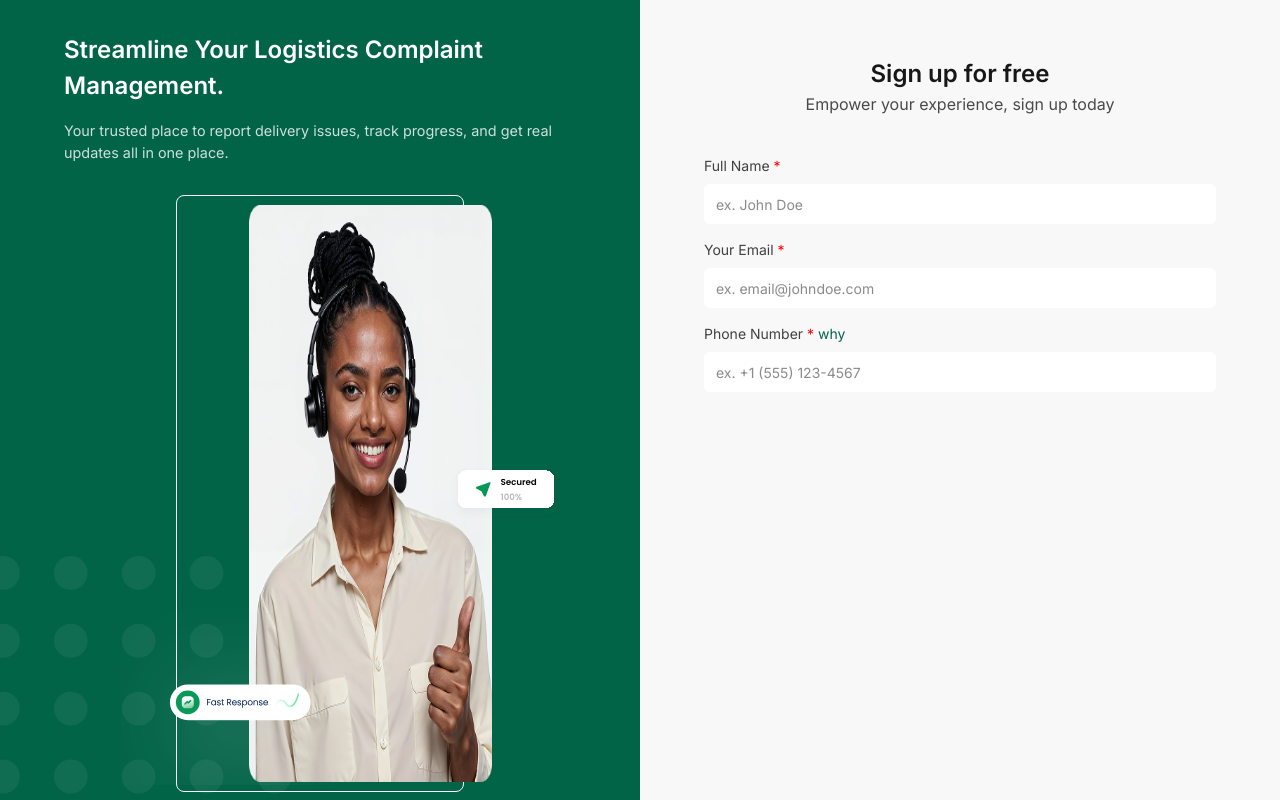
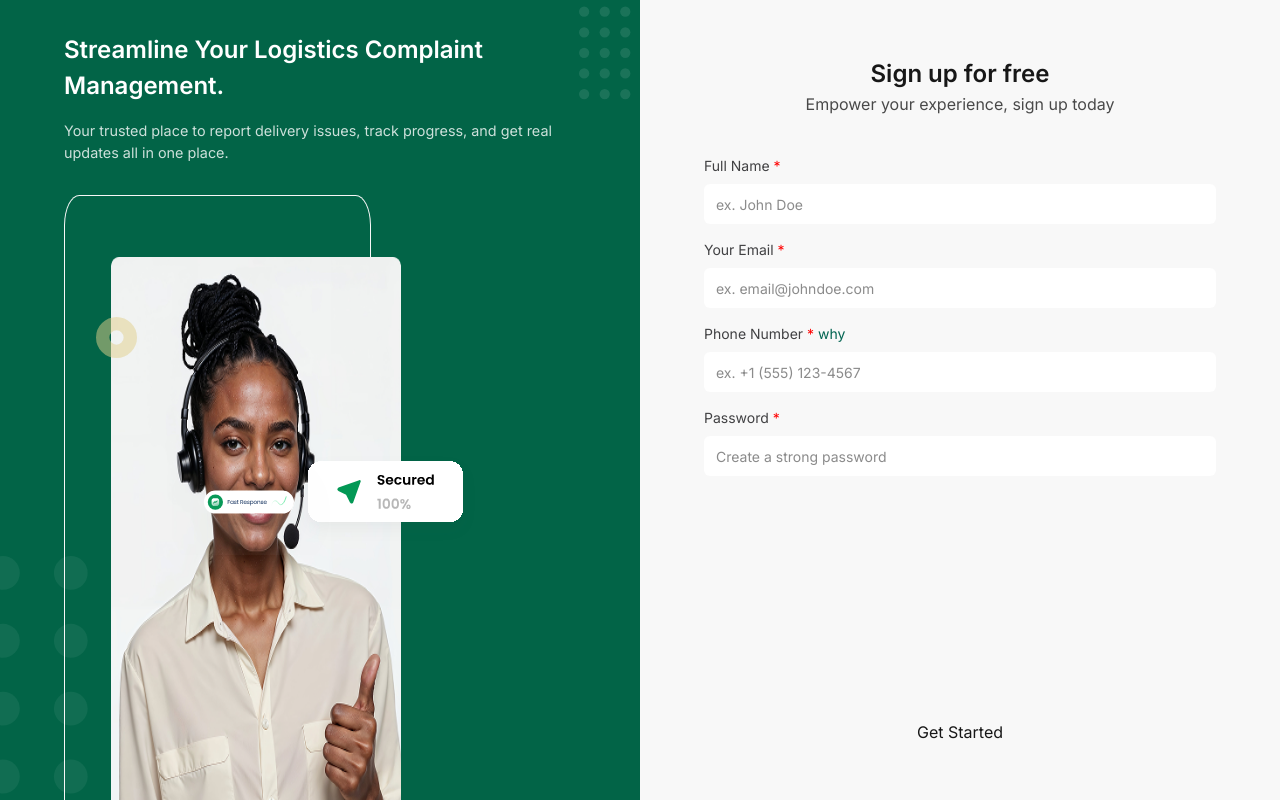
Before and after one commit to enlightened1one/cms-frontend, a Next.js app: page /register in a window 1280 px wide. Built offline with nearby package versions, Linux system fonts and the light colour scheme.

Commit message:
registration form updates

```diff
--- a/app/(auth)/layout.tsx
+++ b/app/(auth)/layout.tsx
@@ -9,8 +9,9 @@ export default function AuthLayout({
   return (
     <div className="grid min-h-screen grid-cols-1 md:grid-cols-2 w-screen">
       {/* Left Panel */}
-      <div className="hidden md:flex flex-col justify-between itece bg-primary text-white px-16 py-8 pb-2 gap-8 relative">
+      <div className="hidden md:flex flex-col justify-between itece bg-primary text-white px-16 pt-8 gap-8 relative overflow-y-hidden">
       <img src="/assets/svg/bigDots.svg" className="absolute bottom-0 left-0" alt="" />
+      <img src="/assets/svg/dots.svg" className="absolute top-0 right-0" alt="" />
         <div className="w-full">
           <h1 className="text-[1.5rem] font-semibold">
             Streamline Your Logistics Complaint Management.
@@ -21,18 +22,21 @@ export default function AuthLayout({
           </p>
         </div>
 
-        <div className="flex flex-row justify-center items-center w-full h-full px-4">
-          <div className="h-full flex flex-col justify-center items-center border border-[#f7f7f7] rounded-lg w-[60%] relative">
+        <div className="flex flex-row justify-start items-center w-full h-full">
+          <div className="h-full flex flex-col justify-center items-center border border-[#f7f7f7] border-b-0 rounded-t-[5%] lg:w-[60%] xl:w-[60%] relative">
             <Image
-              src="/assets/png/customer.png"
+              src="/assets/png/customerImg.png"
               alt="happy customer"
-              height={150}
-              width={100}
-              className="absolute -right-[10%] w-[85%] h-[97%]"
+              quality={100}
+              height={800}
+              width={800}
+              className="absolute -right-[10%] top-[10%] w-[90%] lg:w-[95%] h-[97%] rounded-lg"
+              preload
             />
 
-            <img src="/assets/svg/secured.svg" className="absolute z-25 top-[1/4] -right-[35%] w-[40%] " alt="" />
-            <img src="/assets/svg/response.svg" className="absolute z-25 bottom-1.5 right-[20%] " alt="" />
+            <img src="/assets/svg/secured.svg" className="absolute z-25 top-[1/4] -right-[35%] w-[60%] " alt="" />
+            <img src="/assets/svg/response.svg" className="absolute z-25 top-[1/4] left-[35%] w-[60%] " alt="" />
+            <img src="/assets/svg/circle.svg" className="absolute z-25 top-[20%] left-[10%] " alt="" />
           </div>
         </div>
       </div>
--- a/app/(auth)/register/page.tsx
+++ b/app/(auth)/register/page.tsx
@@ -1,5 +1,9 @@
 import React from "react";
 import Form from "next/form";
+
+const compulsoryFields = () => {
+
+}
 
 const page = () => {
   return (
@@ -58,8 +62,26 @@ const page = () => {
               required
             />
           </div>
+          {/* -------Password------- */}
+          <div className="input flex flex-col justify-center items-stretch  w-full gap-2">
+            <label htmlFor="password" className="text-sm text-[#414143]">
+              Password <span className="text-[#FF0000]">*</span>
+            </label>
+            <input
+              type="password"
+              name="password"
+              id="password"
+              placeholder="Create a strong password"
+              className="w-full h-10 rounded-md px-3 py-2 focus:outline-none focus:ring-2 focus:ring-primary bg-[#FFFFFF] text-sm"
+              required
+            />
+          </div>
 
         </div>
+
+        <button className="" >
+          Get Started
+        </button>
       </Form>
     </div>
   );
```
Also changed, not shown: public/assets/png/customerImg.png (added), public/assets/svg/circle.svg (added).
